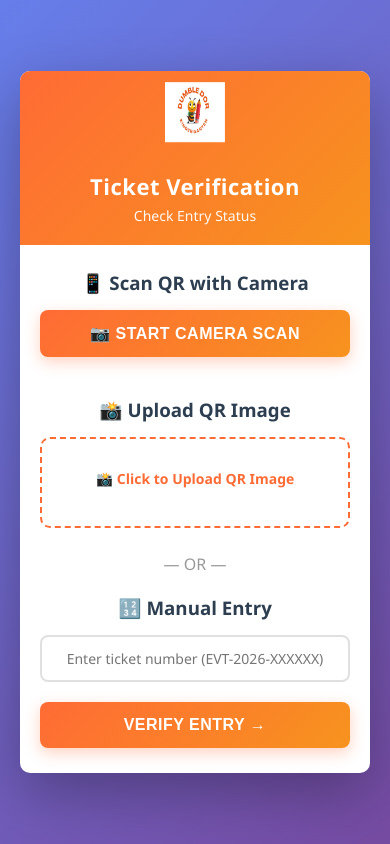
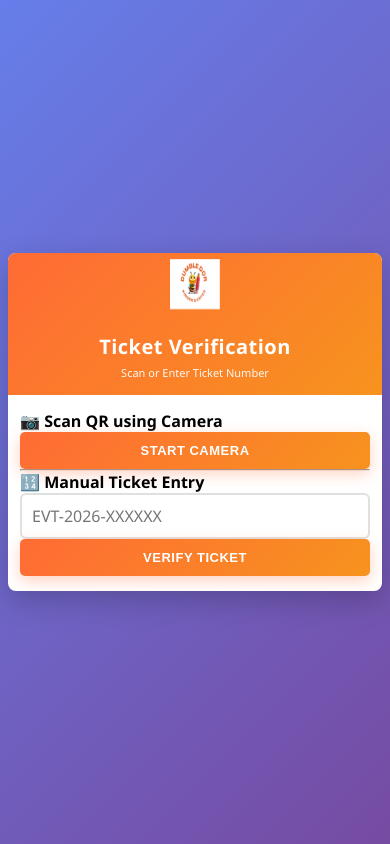
Before and after one commit to lulgamer69/event-ticket-system, a Flask app: page /verify in a window 390 px wide. Run offline with Flask 3, Linux system fonts and the light colour scheme.

Commit message:
Remove pyzbar/opencv, frontend QR scan only, render compatible

```diff
--- a/app.py
+++ b/app.py
@@ -1,25 +1,17 @@
 from flask import Flask, render_template, request, send_from_directory
 import sqlite3, os, random, string
 from datetime import date
-
-# PDF + QR
 from reportlab.lib.pagesizes import A4
 from reportlab.pdfgen import canvas
 import qrcode
-
-# QR decode
-from pyzbar.pyzbar import decode
-from PIL import Image
-
-# Razorpay
 import razorpay
 from dotenv import load_dotenv
+from pathlib import Path
 
 app = Flask(__name__)
 app.secret_key = "secret"
 
-# Load .env file with explicit path
-from pathlib import Path
+# ================= ENV =================
 env_path = Path(__file__).parent / '.env'
 load_dotenv(dotenv_path=env_path)
 
@@ -64,16 +56,13 @@ def generate_ticket():
     return "EVT-2026-" + "".join(random.choices(string.digits, k=6))
 
 def generate_qr(ticket):
-    if not os.path.exists("qr"):
-        os.mkdir("qr")
+    os.makedirs("qr", exist_ok=True)
     path = f"qr/{ticket}.png"
     qrcode.make(ticket).save(path)
     return path
 
 def generate_ticket_pdf(ticket, child, p1, p2, total_people):
-    if not os.path.exists("tickets"):
-        os.mkdir("tickets")
-
+    os.makedirs("tickets", exist_ok=True)
     qr_path = generate_qr(ticket)
     pdf_path = f"tickets/{ticket}.pdf"
 
@@ -112,11 +101,6 @@ def generate_ticket_pdf(ticket, child, p1, p2, total_people):
 key_id = os.getenv("RAZORPAY_KEY_ID")
 key_secret = os.getenv("RAZORPAY_KEY_SECRET")
 
-if not key_id or not key_secret:
-    print("⚠️  WARNING: Razorpay credentials not found in .env file!")
-    print(f"KEY_ID loaded: {bool(key_id)}")
-    print(f"KEY_SECRET loaded: {bool(key_secret)}")
-
 razorpay_client = razorpay.Client(auth=(key_id, key_secret))
 
 # ================= DATE LOCK =================
@@ -127,7 +111,6 @@ REGISTRATION_END_DATE = date(2026, 2, 10)
 def home():
     return "App is live ✅"
 
-# ---------- REGISTER ----------
 @app.route("/register", methods=["GET", "POST"])
 def register():
     if date.today() > REGISTRATION_END_DATE:
@@ -136,7 +119,6 @@ def register():
     if request.method == "POST":
         f = request.form
 
-        # Roll number anti-fraud
         conn = get_db()
         exists = conn.execute(
             "SELECT 1 FROM registrations WHERE child_roll=?",
@@ -163,14 +145,12 @@ def register():
 
     return render_template("register.html")
 
-# ---------- PAYMENT SUCCESS ----------
 @app.route("/payment-success", methods=["POST"])
 def payment_success():
     f = request.form
     amount = max(0, int(f["pass_count"]) - 1) * 100
     return complete_registration(f, amount, "PAID")
 
-# ---------- COMPLETE REGISTRATION ----------
 def complete_registration(f, amount, status):
     ticket = generate_ticket()
     total_people = 3 + (int(f["pass_count"]) - 1)
@@ -209,65 +189,19 @@ def complete_registration(f, amount, status):
     )
 
     return f"""
-    <!DOCTYPE html>
-    <html>
-    <head>
-        <title>Registration Successful - Dumblebdor Kindergarten</title>
-        <link rel="stylesheet" href="/static/css/main.css">
-    </head>
-    <body>
-        <div class="container">
-            <div class="header">
-                <img src="https://via.placeholder.com/80?text=DB" alt="Dumblebdor Logo" class="logo">
-                <h1>Registration Successful! 🎉</h1>
-                <p>Your entry pass is ready</p>
-            </div>
-
-            <div class="content">
-                <div class="success-message">
-                    ✅ <strong>Registration Complete</strong>
-                </div>
-
-                <div style="background: linear-gradient(135deg, #FF6B35 0%, #F7931E 100%); color: white; padding: 30px; border-radius: 10px; text-align: center; margin-bottom: 30px;">
-                    <p style="margin: 0; font-size: 14px; opacity: 0.9;">YOUR ENTRY PASS NUMBER</p>
-                    <p class="ticket-number" style="color: white; margin: 15px 0;">{ticket}</p>
-                </div>
-
-                <a href="/{pdf}" target="_blank" class="download-link">📥 Download Ticket PDF</a>
-
-                <div style="background: #f9f9f9; padding: 20px; border-radius: 8px; margin-top: 25px;">
-                    <h3 style="color: #2C3E50; margin-top: 0;">📋 Next Steps:</h3>
-                    <ul style="color: #666; line-height: 1.8; margin: 10px 0;">
-                        <li>✓ Download and save your ticket</li>
-                        <li>✓ Show this ticket at the event entrance</li>
-                        <li>✓ You can verify entry status at /verify</li>
-                    </ul>
-                </div>
-            </div>
-        </div>
-    </body>
-    </html>
+    <h2>Registration Successful ✅</h2>
+    <h1>{ticket}</h1>
+    <a href='/{pdf}' target='_blank'>Download Ticket</a>
     """
 
-# ---------- VERIFY ----------
+# ================= VERIFY =================
 @app.route("/verify", methods=["GET", "POST"])
 def verify():
     record = None
     error = None
 
     if request.method == "POST":
-        ticket = None
-
-        if "qr_image" in request.files and request.files["qr_image"].filename:
-            img = Image.open(request.files["qr_image"])
-            decoded = decode(img)
-            if decoded:
-                ticket = decoded[0].data.decode("utf-8")
-            else:
-                error = "❌ QR not detected – Entry denied"
-
-        elif "ticket_number" in request.form:
-            ticket = request.form["ticket_number"]
+        ticket = request.form.get("ticket_number")
 
         if ticket:
             record, status = get_record(ticket)
@@ -281,7 +215,6 @@ def verify():
 
     return render_template("verify.html", record=record, error=error)
 
-# ---------- ATTENDANCE CHECK ----------
 def get_record(ticket):
     conn = get_db()
     r = conn.execute(
@@ -309,16 +242,5 @@ def get_record(ticket):
 def download_ticket(filename):
     return send_from_directory("tickets", filename, as_attachment=True)
 
-# ---------- TEST ORDER (TEMP) ----------
-@app.route("/test-order")
-def test_order():
-    order = razorpay_client.order.create({
-        "amount": 100,
-        "currency": "INR",
-        "payment_capture": 1
-    })
-    return order
-
-# ================= RUN =================
 if __name__ == "__main__":
     app.run(debug=True)
--- a/requirements.txt
+++ b/requirements.txt
@@ -4,5 +4,3 @@ reportlab
 razorpay
 qrcode
 pillow
-pyzbar
-opencv-python
--- a/static/css/main.css
+++ b/static/css/main.css
@@ -274,7 +274,11 @@ select:focus {
     gap: 15px;
 }
 
-@media (max-width: 600px) {
+@media (max-width: 768px) {
+    body {
+        padding: 10px;
+    }
+
     .container {
         border-radius: 10px;
     }
@@ -287,16 +291,192 @@ select:focus {
         font-size: 22px;
     }
 
+    .header p {
+        font-size: 12px;
+    }
+
+    .logo {
+        width: 60px;
+        height: 60px;
+    }
+
     .content {
-        padding: 25px 20px;
+        padding: 20px 15px;
+    }
+
+    .form-group {
+        margin-bottom: 15px;
+    }
+
+    label {
+        font-size: 13px;
+        margin-bottom: 6px;
+    }
+
+    input[type="text"],
+    input[type="email"],
+    input[type="tel"],
+    input[type="number"],
+    select {
+        padding: 10px 12px;
+        font-size: 16px;
+    }
+
+    .button {
+        padding: 12px 20px;
+        font-size: 14px;
+        border-radius: 6px;
     }
 
     .form-row {
         grid-template-columns: 1fr;
     }
 
-    .logo {
-        width: 60px;
-        height: 60px;
+    .closed-container {
+        padding: 40px 20px;
+    }
+
+    .closed-icon {
+        font-size: 60px;
+    }
+
+    .closed-container h2 {
+        font-size: 22px;
+    }
+
+    .closed-container p {
+        font-size: 14px;
+    }
+
+    .qr-upload {
+        padding: 20px;
+        border-radius: 8px;
+    }
+
+    .ticket-number {
+        font-size: 20px;
+    }
+
+    #reader {
+        max-width: 100% !important;
     }
 }
+
+@media (max-width: 480px) {
+    body {
+        padding: 8px;
+    }
+
+    .container {
+        border-radius: 8px;
+        box-shadow: 0 10px 30px rgba(0, 0, 0, 0.2);
+    }
+
+    .header {
+        padding: 15px 10px;
+    }
+
+    .header h1 {
+        font-size: 20px;
+    }
+
+    .header p {
+        font-size: 11px;
+    }
+
+    .logo {
+        width: 50px;
+        height: 50px;
+        margin-bottom: 10px;
+    }
+
+    .content {
+        padding: 15px 12px;
+    }
+
+    .form-group {
+        margin-bottom: 12px;
+    }
+
+    label {
+        font-size: 12px;
+    }
+
+    input[type="text"],
+    input[type="email"],
+    input[type="tel"],
+    input[type="number"],
+    select {
+        padding: 10px 10px;
+        font-size: 16px;
+        border-radius: 6px;
+    }
+
+    .button {
+        padding: 11px 16px;
+        font-size: 13px;
+        border-radius: 5px;
+    }
+
+    .success-message,
+    .error-message {
+        padding: 12px;
+        font-size: 13px;
+        margin-bottom: 15px;
+    }
+
+    .ticket-number {
+        font-size: 18px;
+        margin: 15px 0;
+    }
+
+    .download-link {
+        padding: 10px 15px;
+        font-size: 13px;
+    }
+
+    h3 {
+        font-size: 16px !important;
+    }
+
+    .qr-upload {
+        padding: 15px;
+    }
+
+    .qr-label {
+        font-size: 13px;
+    }
+
+    input[type="file"] {
+        font-size: 12px;
+    }
+
+    div[style*="background: #f9f9f9"] {
+        padding: 15px !important;
+    }
+
+    div[style*="background: #f0f8ff"] {
+        padding: 12px !important;
+        margin-bottom: 20px !important;
+    }
+
+    p[style*="font-size: 32px"] {
+        font-size: 24px !important;
+    }
+
+    #reader {
+        max-width: 100% !important;
+    }
+
+    .closed-container {
+        padding: 30px 15px;
+    }
+
+    .closed-icon {
+        font-size: 50px;
+    }
+
+    small {
+        font-size: 11px !important;
+    }
+}
--- a/templates/verify.html
+++ b/templates/verify.html
@@ -7,98 +7,89 @@
 </head>
 <body>
 <div class="container">
+
     <div class="header">
-            <img src="/static/images/logo.png" alt="Dumblebdor Logo" class="logo">
+        <img src="{{ url_for('static', filename='images/logo.png') }}" class="logo">
         <h1>Ticket Verification</h1>
-            <p>Check Entry Status</p>
+        <p>Scan or Enter Ticket Number</p>
     </div>
 
     <div class="content">
+
         {% if error %}
         <div class="error-message">{{ error }}</div>
         {% endif %}
 
         {% if record %}
         <div class="success-message">
-                ✅ <strong>Ticket Valid - Entry Approved</strong>
+            ✅ ENTRY GRANTED
         </div>
 
-            <div style="background: #f9f9f9; padding: 20px; border-radius: 8px; margin-bottom: 20px;">
-                <p style="margin: 10px 0;"><strong>Student:</strong> {{ record.child_name }}</p>
-                <p style="margin: 10px 0;"><strong>Entry Pass:</strong> {{ record.ticket_number }}</p>
-                <p style="margin: 10px 0;"><strong>Parents:</strong> {{ record.parent1_name }}{% if record.parent2_name %}, {{ record.parent2_name }}{% endif %}</p>
-                <p style="margin: 10px 0;"><strong>Allowed People:</strong> {{ record.total_people }}</p>
-                <p style="margin: 10px 0; color: #4CAF50; font-weight: bold;">✓ ENTRY GRANTED</p>
+        <div class="card">
+            <p><b>Student:</b> {{ record.child_name }}</p>
+            <p><b>Roll No:</b> {{ record.child_roll }}</p>
+            <p><b>Ticket:</b> {{ record.ticket_number }}</p>
+            <p><b>Parents:</b> {{ record.parent1_name }}{% if record.parent2_name %}, {{ record.parent2_name }}{% endif %}</p>
+            <p><b>Allowed People:</b> {{ record.total_people }}</p>
         </div>
         {% endif %}
 
-            <div style="margin-bottom: 25px;">
-                <h3 style="color: #2C3E50; margin-bottom: 15px; text-align: center;">📱 Scan QR with Camera</h3>
-                <button type="button" id="startCameraBtn" class="button" style="margin-bottom: 15px;">📷 Start Camera Scan</button>
-                <div id="reader" style="width: 100%; display: none; border: 2px solid #FF6B35; border-radius: 8px;"></div>
-                <button type="button" id="stopCameraBtn" class="button button-secondary" style="display: none; margin-top: 15px;">⏹️ Stop Camera</button>
+        <!-- CAMERA SCAN -->
+        <div class="section">
+            <h3>📷 Scan QR using Camera</h3>
+            <button id="startCam" class="button">Start Camera</button>
+            <div id="reader" style="display:none;"></div>
+            <button id="stopCam" class="button secondary" style="display:none;">Stop</button>
         </div>
 
-            <form method="POST" enctype="multipart/form-data">
-                <div style="margin-bottom: 25px;">
-                    <h3 style="color: #2C3E50; margin-bottom: 15px; text-align: center;">📸 Upload QR Image</h3>
-                    <div class="qr-upload">
-                        <input type="file" id="qr-file" name="qr_image" accept="image/*">
-                        <label for="qr-file" class="qr-label">📸 Click to Upload QR Image</label>
-                    </div>
-                </div>
+        <hr>
 
-                <div style="text-align: center; color: #999; margin: 20px 0;">— OR —</div>
+        <!-- MANUAL ENTRY -->
+        <form method="POST">
+            <h3>🔢 Manual Ticket Entry</h3>
+            <input type="text" name="ticket_number"
+                   placeholder="EVT-2026-XXXXXX" required>
+            <button class="button">Verify Ticket</button>
+        </form>
 
-                <div class="form-group">
-                    <h3 style="color: #2C3E50; margin-bottom: 15px; text-align: center;">🔢 Manual Entry</h3>
-                    <input type="text" name="ticket_number" placeholder="Enter ticket number (EVT-2026-XXXXXX)" style="text-align: center;">
-                </div>
-
-                <button type="submit" class="button">Verify Entry →</button>
-            </form>
     </div>
 </div>
 
 <script>
-        let html5QrcodeScanner = null;
+let scanner = null;
 
-        document.getElementById('startCameraBtn').addEventListener('click', function() {
-            document.getElementById('reader').style.display = 'block';
-            document.getElementById('startCameraBtn').style.display = 'none';
-            document.getElementById('stopCameraBtn').style.display = 'block';
+document.getElementById("startCam").onclick = () => {
+    document.getElementById("reader").style.display = "block";
+    document.getElementById("startCam").style.display = "none";
+    document.getElementById("stopCam").style.display = "inline-block";
 
-            html5QrcodeScanner = new Html5Qrcode("reader");
-            Html5Qrcode.getCameras().then(cams => {
-                if (cams && cams.length > 0) {
-                    html5QrcodeScanner.start(
-                        cams[cams.length - 1].id,
+    scanner = new Html5Qrcode("reader");
+    Html5Qrcode.getCameras().then(cameras => {
+        scanner.start(
+            cameras[cameras.length - 1].id,
             { fps: 10, qrbox: 250 },
-                        (txt) => {
-                            console.log("QR Code detected: ", txt);
-                            document.querySelector('input[name=ticket_number]').value = txt;
-                            html5QrcodeScanner.stop();
-                            document.querySelector('form').submit();
+            qrText => {
+                scanner.stop();
+                const form = document.createElement("form");
+                form.method = "POST";
+                const input = document.createElement("input");
+                input.name = "ticket_number";
+                input.value = qrText;
+                form.appendChild(input);
+                document.body.appendChild(form);
+                form.submit();
             }
         );
-                }
-            }).catch(err => {
-                alert("Camera not available: " + err);
     });
-        });
+};
 
-        document.getElementById('stopCameraBtn').addEventListener('click', function() {
-            if (html5QrcodeScanner) {
-                html5QrcodeScanner.stop();
-            }
-            document.getElementById('reader').style.display = 'none';
-            document.getElementById('startCameraBtn').style.display = 'block';
-            document.getElementById('stopCameraBtn').style.display = 'none';
-        });
+document.getElementById("stopCam").onclick = () => {
+    if (scanner) scanner.stop();
+    document.getElementById("reader").style.display = "none";
+    document.getElementById("startCam").style.display = "inline-block";
+    document.getElementById("stopCam").style.display = "none";
+};
+</script>
 
-        document.getElementById('qr-file').addEventListener('change', function() {
-            document.querySelector('form').submit();
-        });
-    </script>
 </body>
 </html>
```
Lines whose indentation alone changed are shown as unchanged.
